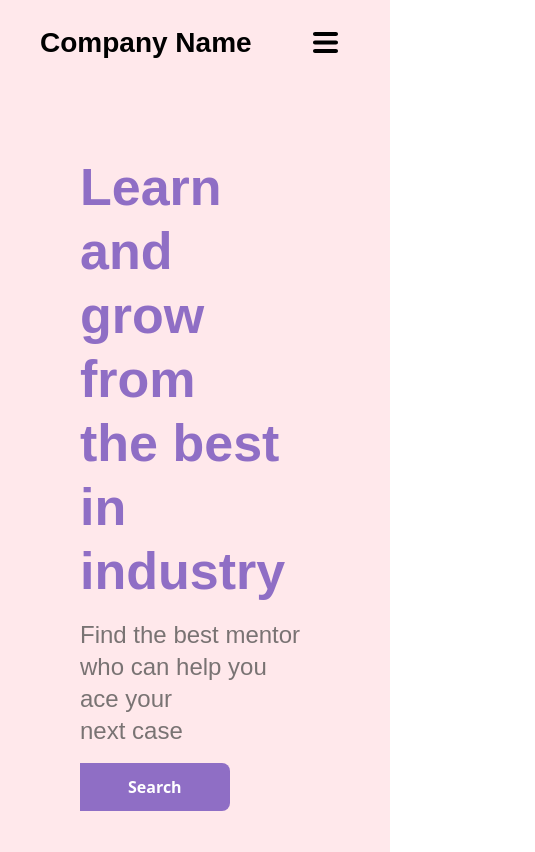
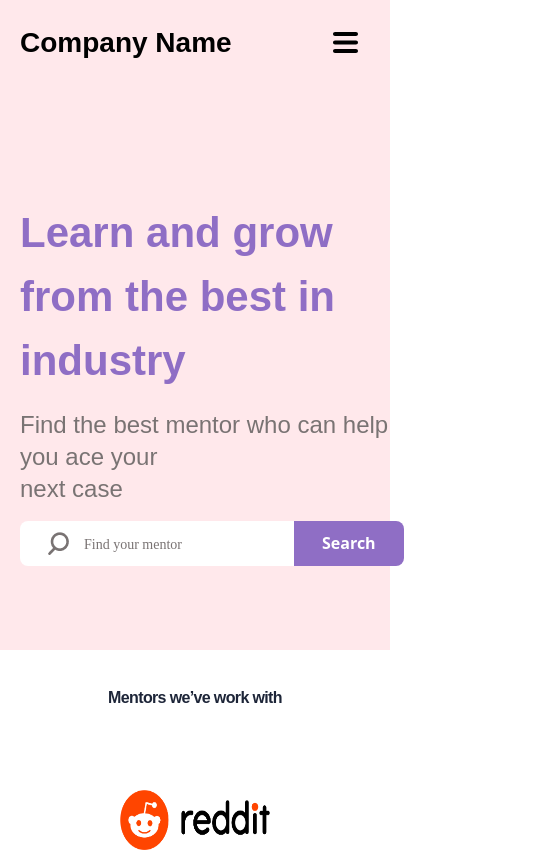
Before and after one commit to jay-498/Mentoring-app, a React (Create React App) app: page / in a window 390 px wide. Shown: the top 852 px of the page, 535 px wide, since content can reach past the window. Built offline with nearby package versions, Linux system fonts and the light colour scheme; no server answers.

Commit message:
responsiveness half page added

```diff
--- a/src/components/common/Navbar.js
+++ b/src/components/common/Navbar.js
@@ -11,7 +11,7 @@ export default function Navbar({ fixed }) {
   const location = useLocation().pathname;
   return (
     <>
-      <nav className="relative flex flex-wrap md:mx-20 mx-10 items-center justify-between py-3">
+      <nav className="relative flex flex-wrap md:mx-20 mx-5 items-center justify-between py-3">
         <div className="flex flex-row w-full xl:w-0 items-center mr-auto">
           <div className="w-full relative flex justify-between items-center lg:w-auto lg:static lg:block lg:justify-start">
             <div>
--- a/src/components/main/Mentors.js
+++ b/src/components/main/Mentors.js
@@ -34,10 +34,10 @@ export default class Mentors extends Component {
   }
   render() {
     return (
-      <div className="grid grid-cols lg:grid-cols-4 grid-cols-1 pt-10 gap-y-2">
+      <div className="grid sm:grid-cols-2 md:grid-cols-4 grid-cols-1 pt-10 gap-y-2">
         {this.state.companies.map((logo, index) => (
           <div
-            className="flex flex-col py-2 items-center justify-center"
+            className="flex py-2 items-center justify-center"
             key={index}
           >
             <img
--- a/src/pages/home.js
+++ b/src/pages/home.js
@@ -21,13 +21,13 @@ import Navbar from "../components/common/Navbar";
 class HomePage extends Component {
   render() {
     return (
-      <div className="flex flex-col mx-auto h-[937px] bg-[#FFE8EB]">
+      <div className="flex-col mx-auto sm:h-[937px] h-[650px] bg-[#FFE8EB]">
         <Navbar />
-        <div className="grid lg:grid-cols-2 h-[840px] mx-20">
+        <div className="grid lg:grid-cols-2 sm:h-[840px] h-[540px] sm:mx-20 mx-5">
           <div className="flex flex-col pt-[30%] gap-y-4">
             <div className="flex justify-start leading-[64px]">
-              <p className="text-[#8F6EC5] font-bold text-[52px] font-poppins">
-                Learn and grow from <br />
+              <p className="text-[#8F6EC5] sm:w-[600px] font-bold sm:text-[52px] text-[42px] font-poppins">
+                Learn and grow from
                 the best in industry
               </p>
             </div>
@@ -37,21 +37,21 @@ class HomePage extends Component {
                 <br /> next case
               </p>
               <div className="flex first-letter:my-2">
-                <div className="hidden rounded-l-lg relative md:mr-0 md:block">
+                <div className="rounded-l-lg relative md:mr-0">
                   <div className="flex absolute inset-y-0 left-0 items-center pl-7 pointer-events-none">
                     <img src={search} alt="search" />
                   </div>
                   <input
                     type="text"
                     id="email-adress-icon"
-                    className="block p-2 pl-16 w-[417px] py-3 text-[#797373]
-                          rounded-l-lg md:text-md text-[20px]
+                    className="block p-2 pl-16 sm:w-[417px] py-3 text-[#797373]
+                          rounded-l-lg md:text-md sm:text-[20px] text-[14px]
                           dark:bg-[#fff] placeholder:text-[#797373] placeholder:font-medium
                           placeholder:font-nunito"
                     placeholder="Find your mentor"
                   />
                 </div>
-                <button className="bg-[#8F6EC5] text-white font-bold py-3 px-12 rounded-r-lg">
+                <button className="bg-[#8F6EC5] text-white font-bold sm:py-3 py-2 sm:px-12 px-7 rounded-r-lg">
                   Search
                 </button>
               </div>
@@ -67,8 +67,8 @@ class HomePage extends Component {
           </div>
         </div>
 
-        <div className="relative flex flex-col py-10 mt-48">
-          <div className="flex flex-col lg:mx-20 mx-6">
+        <div className="relative justify-center items-center py-10 mt-0">
+          <div className="flex-col lg:mx-20 mx-6">
             <h1
               className="text-[#1D2538] text-center md:text-md sm:text-sm
             lg:text-[40px] font-semibold font-poppins tracking-[-0.04em] py-5 pb-8"
@@ -144,14 +144,14 @@ class HomePage extends Component {
           </div>
         </div>
 
-        <div className="flex flex-col pt-28">
+        <div className="flex justify-center items-center sm:pt-28 pt-10 m-5">
           <div className="flex justify-center items-center">
-            <div className="flex bg-[#A36EBA] h-[380px] rounded-[28px]">
-              <div className="z-10 flex flex-col lg:p-28 p-24">
-                <h1 className="text-5xl text-slate-100 font-bold font-Helvetica">
+            <div className="flex bg-[#A36EBA] rounded-[28px]">
+              <div className="flex-col lg:p-28 p-10">
+                <h1 className="sm:text-5xl text-3xl  text-slate-100 font-bold font-Helvetica">
                   Sign in to our book
                 </h1>
-                <p className="font-normal text-white text-xl font-Helvetica py-6">
+                <p className="font-normal text-white sm:text-xl text-md font-Helvetica py-6">
                   Craven omni memoria patriae zombieland clairvius
                   <br /> narcisse religionis sunt diri undead historiarum.
                 </p>
@@ -160,14 +160,14 @@ class HomePage extends Component {
                     <input
                       type="text"
                       id="email-adress-icon"
-                      className="block p-2 pl-10 w-[380px] h-[54px] text-[#fff]
-                              rounded-l-lg text-[16px] font-normal font-Helvetica
+                      className="block p-2 pl-10 sm:w-[380px] sm:h-[54px] text-[#fff]
+                              rounded-l-lg sm:text-[16px] text-[12px] font-normal font-Helvetica
                               placeholder-opacitywhite border border-[#FFACFF] outline-none"
                       placeholder="email address"
                       style={{ background: "rgba(255, 208, 255, 0.15)" }}
                     />
                   </div>
-                  <button className="bg-[#FFACFF] font-Helvetica text-white font-bold py-2 px-4 rounded-r-lg">
+                  <button className="bg-[#FFACFF] sm:text-[16px] text-[12px] font-Helvetica text-white font-bold py-2 px-4 rounded-r-lg">
                     Download
                   </button>
                 </div>
```
